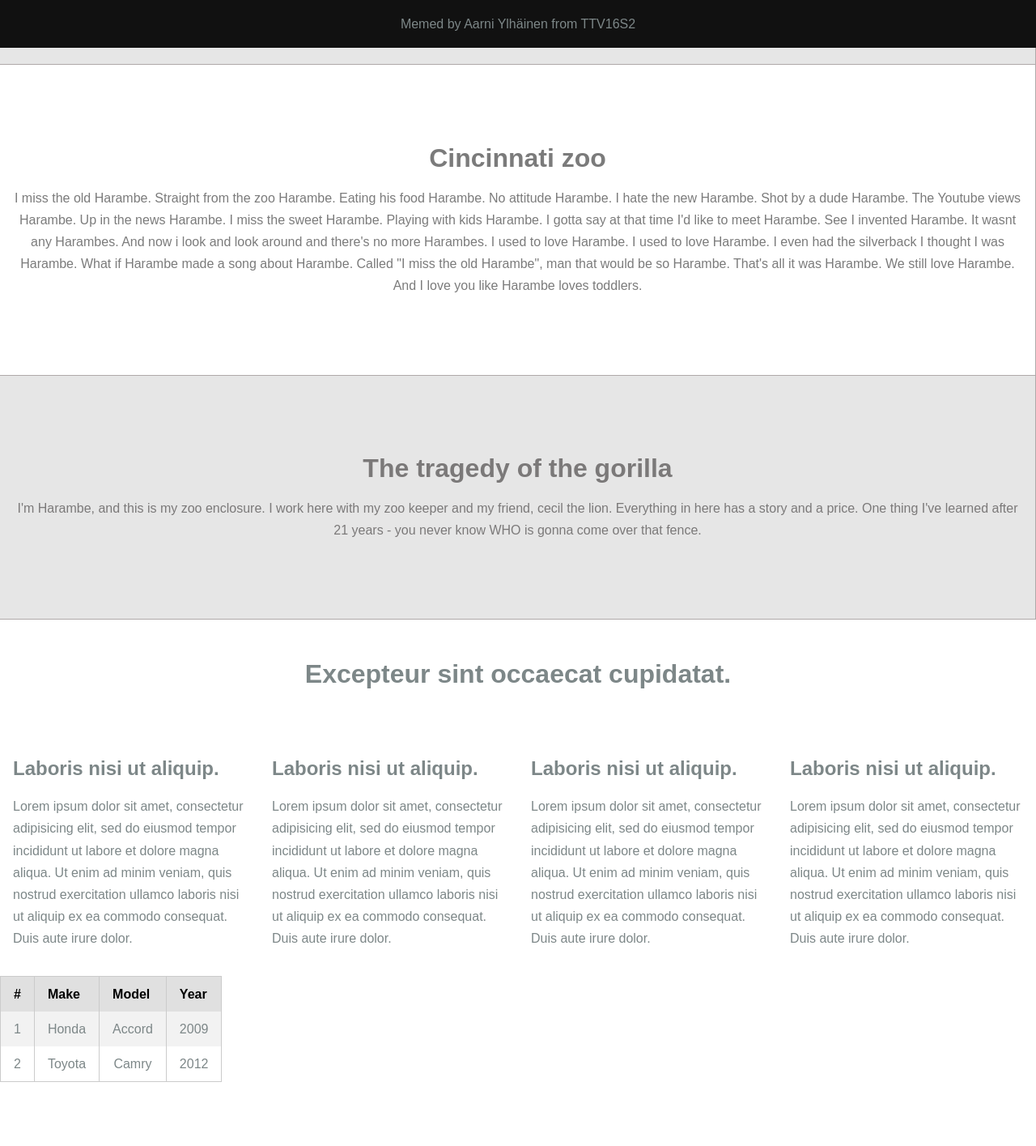
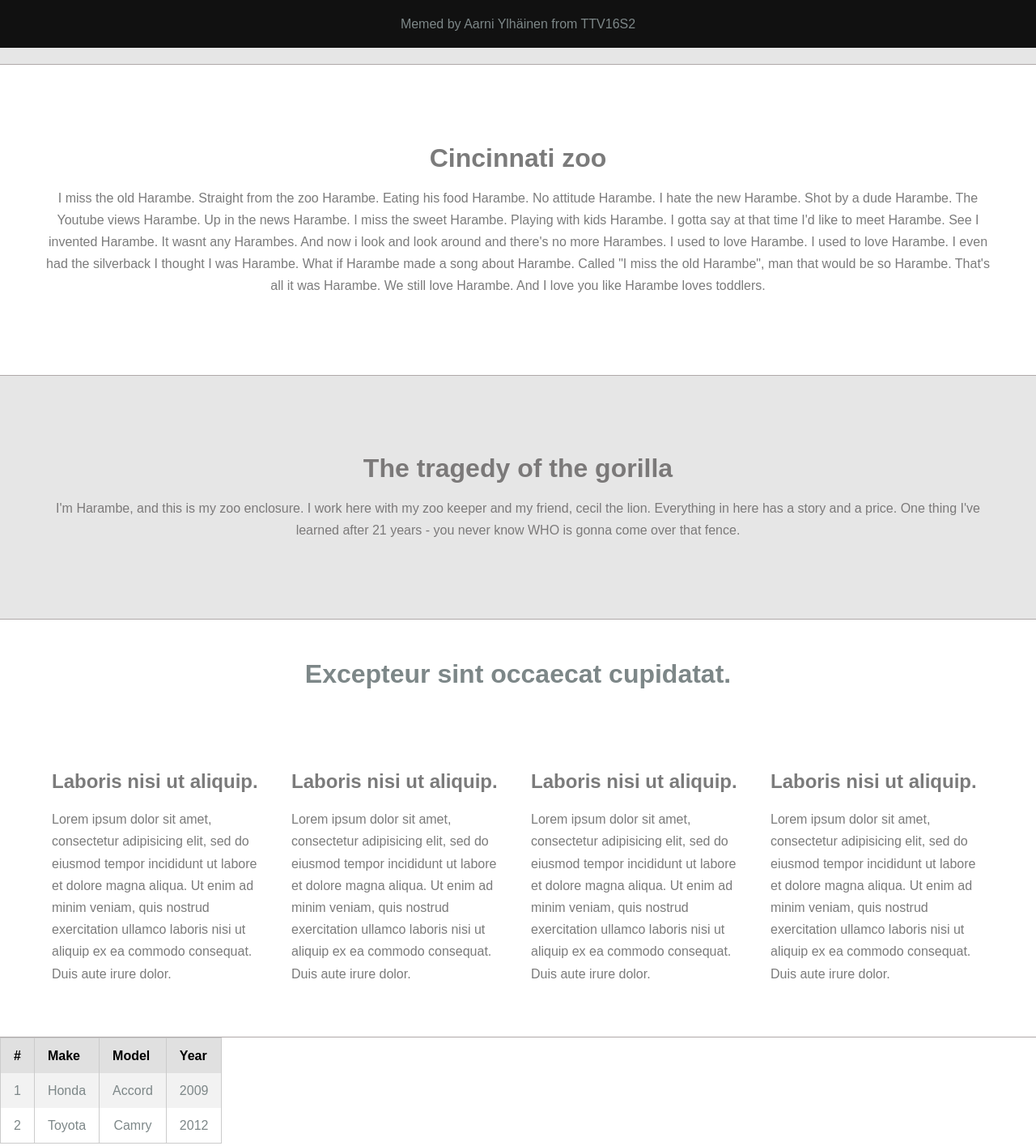
Before and after one commit to bernie14/harjoitustyo, a plain HTML site: page about.html in a window 1280 px wide. Shown: the part 781-2196 px from the top of the page at 81% size. Drawn offline with nearby package versions, Linux system fonts and the light colour scheme.

Commit message:
fixed padding on about page etc.

```diff
--- a/about.html
+++ b/about.html
@@ -32,22 +32,22 @@
     <div class="content-wrapper content-wrapperplus">
         <div class="content">
             <div class="pure-g">
-                <div class="pure-u-1-1 thumb is-center buudeli2">
+                <div class="pure-u-1-1 thumb is-center abouttext_odd">
                     <h1>The tragedy of the gorilla</h1>
                     <p>I'm Harambe, and this is my zoo enclosure. I work here with my zoo keeper and my friend, cecil the lion. Everything in here has a story and a price. One thing I've learned after 21 years - you never know WHO is gonna come over that fence.</p>
                 </div>
-                <div class="pure-u-1-1 thumb is-center buudeli">
+                <div class="pure-u-1-1 thumb is-center abouttext">
                     <h1>Cincinnati zoo</h1>
                     <p>I miss the old Harambe. Straight from the zoo Harambe. Eating his food Harambe. No attitude Harambe. I hate the new Harambe. Shot by a dude Harambe. The Youtube views Harambe. Up in the news Harambe. I miss the sweet Harambe. Playing with kids Harambe. I gotta say at that time I'd like to meet Harambe. See I invented Harambe. It wasnt any Harambes. And now i look and look around and there's no more Harambes. I used to love Harambe. I used to love Harambe. I even had the silverback I thought I was Harambe. What if Harambe made a song about Harambe. Called "I miss the old Harambe", man that would be so Harambe. That's all it was Harambe. We still love Harambe. And I love you like Harambe loves toddlers.</p>
                 </div>
-                <div class="pure-u-1-1 thumb is-center buudeli2">
+                <div class="pure-u-1-1 thumb is-center abouttext_odd">
                     <h1>The tragedy of the gorilla</h1>
                     <p>I'm Harambe, and this is my zoo enclosure. I work here with my zoo keeper and my friend, cecil the lion. Everything in here has a story and a price. One thing I've learned after 21 years - you never know WHO is gonna come over that fence.</p>
                 </div>
             </div>
 
             <h1 class="is-center l-box">Excepteur sint occaecat cupidatat.</h2>
-            <div class="pure-g">
+            <div class="pure-g aboutgrid">
                     <div class="l-box pure-u-1 pure-u-md-1-2 pure-u-lg-1-4">
                         <h2>Laboris nisi ut aliquip.</h2>
                         <p>
--- a/css/styles.css
+++ b/css/styles.css
@@ -72,10 +72,10 @@ body {
 
 /* splash trash */
 .splash-container {
-    background: #d6c81f;
+    background-color: #d6c81f;
+    background-image: url("img/Starry_Night_Over_the_Rhone.jpg");
     z-index: 1;
     overflow: hidden;
-    /* The following styles are required for the "scroll-over" effect */
     width: 100%;
     height: 70%;
     top: 0;
@@ -134,23 +134,32 @@ body {
     opacity: 0.8;
 }
 
-.thumb {
-    padding: 1em;
-    border-right: 1px solid #afa9a9;
+.abouttext {
+    color: #7b7b7b;
+    padding-top: 5em;
+    padding-bottom: 5em;
+    padding-left: 3em;
+    padding-right: 3em;
     border-bottom: 1px solid #afa9a9;
 }
 
-.buudeli {
-    color: #7b7b7b;
-    padding-top: 5em;
-    padding-bottom: 5em;
-}
-
-.buudeli2 {
+.abouttext_odd {
     background-color: #e6e6e6;
     color: #7b7979;
     padding-top: 5em;
     padding-bottom: 5em;
+    padding-left: 3em;
+    padding-right: 3em;
+    border-bottom: 1px solid #afa9a9;
+}
+
+.aboutgrid {
+    color: #7b7b7b;
+    padding-top: 1em;
+    padding-bottom: 2em;
+    padding-left: 3em;
+    padding-right: 3em;
+    border-bottom: 1px solid #afa9a9;
 }
 
 .pure-form label {
@@ -202,11 +211,6 @@ body {
     text-decoration: underline;
 }
 
-.showmewhensmall {
-    display: none;
-}
-
-/* todo my dudes */
 .search {
     margin: 0.5em;
 }
@@ -215,24 +219,21 @@ body {
     .plshide {
         display: none;
     }
-    /*.showmewhensmall {
-        margin-left: 1em;
-        display: inline-block;
+}
+
+@media screen and (max-width: 550px) {
+    .abouttext {
+        padding-left: 0.5em;
+        padding-right: 0.5em;
     }
 
-    .plshide {
-        height: 42px;
-        overflow: hidden;
-        transition: 0.4s;
-        transition-timing-function: ease-in-out;
+    .abouttext_odd {
+        padding-left: 0.5em;
+        padding-right: 0.5em;
     }
 
-    .plshide:hover {
-        height: 350px;
+    .aboutgrid {
+        padding-left: 0.5em;
+        padding-right: 0.5em;
     }
-
-    .search {
-        display: none;
-    }
-    */
 }
```
Also changed, not shown: 1 other file.
